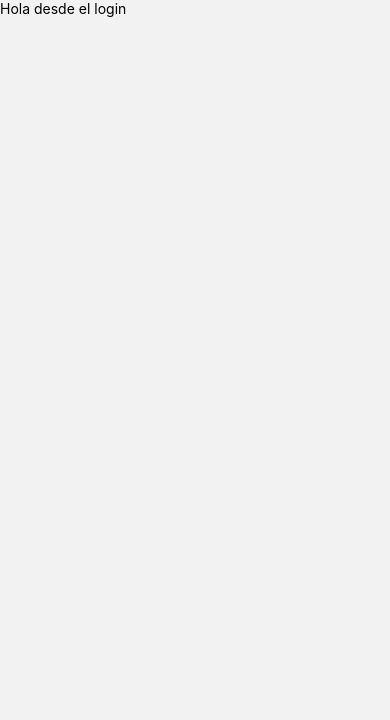
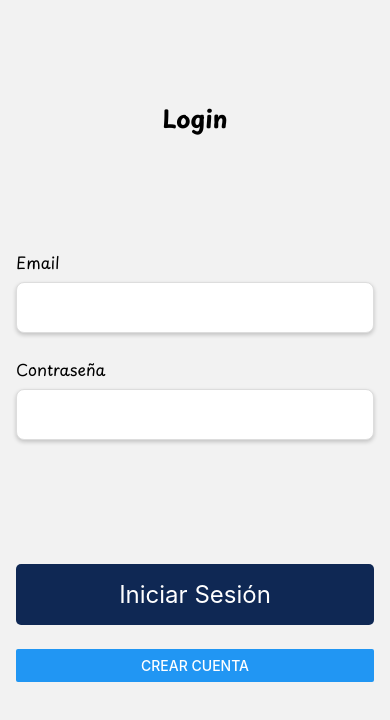
Before and after one commit to farevalo1008/React-Native-Curso, a React Native app: screen /Login in a window 390 px wide. Shown: the top 720 px of the page. Built offline with nearby package versions, Linux system fonts and the light colour scheme.

Commit message:
se agrega screen de login

```diff
--- /dev/null
+++ b/src/containers/auth/index.ts
@@ -0,0 +1 @@
+export * from './screens'
--- /dev/null
+++ b/src/containers/auth/screens/LoginScreen.tsx
@@ -0,0 +1,58 @@
+import { StyleSheet, Text, View, Button as RNButton} from 'react-native'
+import { useSafeAreaInsets } from 'react-native-safe-area-context'
+import React from 'react'
+import { Button, Input } from '@core'
+
+export const LoginScreen = () => {
+  const { top } = useSafeAreaInsets()
+
+  return (
+    <View style={[styles.container, {paddingTop: top + 100}]}>
+      <Text style={styles.title}>Login</Text>
+
+      <View style={styles.inputContainer}>
+        <Text style={styles.label}>Email</Text>
+        <Input value='' onChange={()=>null}></Input>
+      </View>
+
+      <View style={styles.inputContainer}>
+        <Text style={styles.label}>Contraseña</Text>
+        <Input value='' onChange={()=>null}></Input>
+      </View>
+
+      <View style={styles.buttonsCotainers}>
+        <Button title='Iniciar Sesión' onPress={()=> null}/>
+        <RNButton title='Crear Cuenta' onPress={()=> null}/>
+      </View>
+
+
+    </View>
+  )
+}
+
+export default LoginScreen
+
+const styles = StyleSheet.create({
+  container:{
+    flex:1,
+    padding:16,
+    gap:24
+  },
+  title:{
+    fontSize:24,
+    fontFamily: 'PlaypenSans-Bold',
+    textAlign: 'center',
+    marginBottom:90
+  },
+  inputContainer:{
+  },
+  label:{
+    fontFamily:'PlaypenSans-Regular',
+    fontSize:16,
+    marginBottom:8
+  },
+  buttonsCotainers:{
+    marginTop:90,
+    gap:24
+  }
+})
--- /dev/null
+++ b/src/containers/auth/screens/RegisterScreen.tsx
@@ -0,0 +1,14 @@
+import { StyleSheet, Text, View } from 'react-native'
+import React from 'react'
+
+export const RegisterScreen = () => {
+  return (
+    <View>
+      <Text>RegisterScreen</Text>
+    </View>
+  )
+}
+
+export default RegisterScreen
+
+const styles = StyleSheet.create({})
--- /dev/null
+++ b/src/containers/auth/screens/index.ts
@@ -0,0 +1,2 @@
+export * from './LoginScreen'
+export * from './RegisterScreen'
--- a/src/containers/index.ts
+++ b/src/containers/index.ts
@@ -0,0 +1 @@
+export * from './auth'
--- a/src/core/components/Button.tsx
+++ b/src/core/components/Button.tsx
@@ -26,6 +26,7 @@
   },
   txt:{
     color: COLORS.white,
-    fontSize: 24
+    fontSize: 24,
+    textAlign:'center'
   }
 })
--- a/src/core/components/Input.tsx
+++ b/src/core/components/Input.tsx
@@ -22,7 +22,7 @@
 const styles = StyleSheet.create({
     input:{
         backgroundColor:'#fff',
-        width:300,
+        width:'100%',
         padding:16,
         borderRadius: 8,
         borderWidth: 1,
--- a/src/core/navigation/index.tsx
+++ b/src/core/navigation/index.tsx
@@ -3,6 +3,7 @@
 import { createNativeStackNavigator } from '@react-navigation/native-stack'
 import { createBottomTabNavigator } from '@react-navigation/bottom-tabs'
 import { Text } from 'react-native';
+import { LoginScreen, RegisterScreen } from '@containers';
 
 const hideHeader = { headerShown: false}
 
@@ -14,12 +15,12 @@
             <Stack.Navigator>
                 <Stack.Screen
                 name='Login'
-                component={()=> <Text>Hola desde el login</Text>}
+                component={LoginScreen}
                 options={hideHeader}
                 />
                 <Stack.Screen
                 name='Register'
-                component={()=> <Text>Hola desde el Register</Text>}
+                component={RegisterScreen}
                 options={hideHeader}
                 />
             </Stack.Navigator>
```
